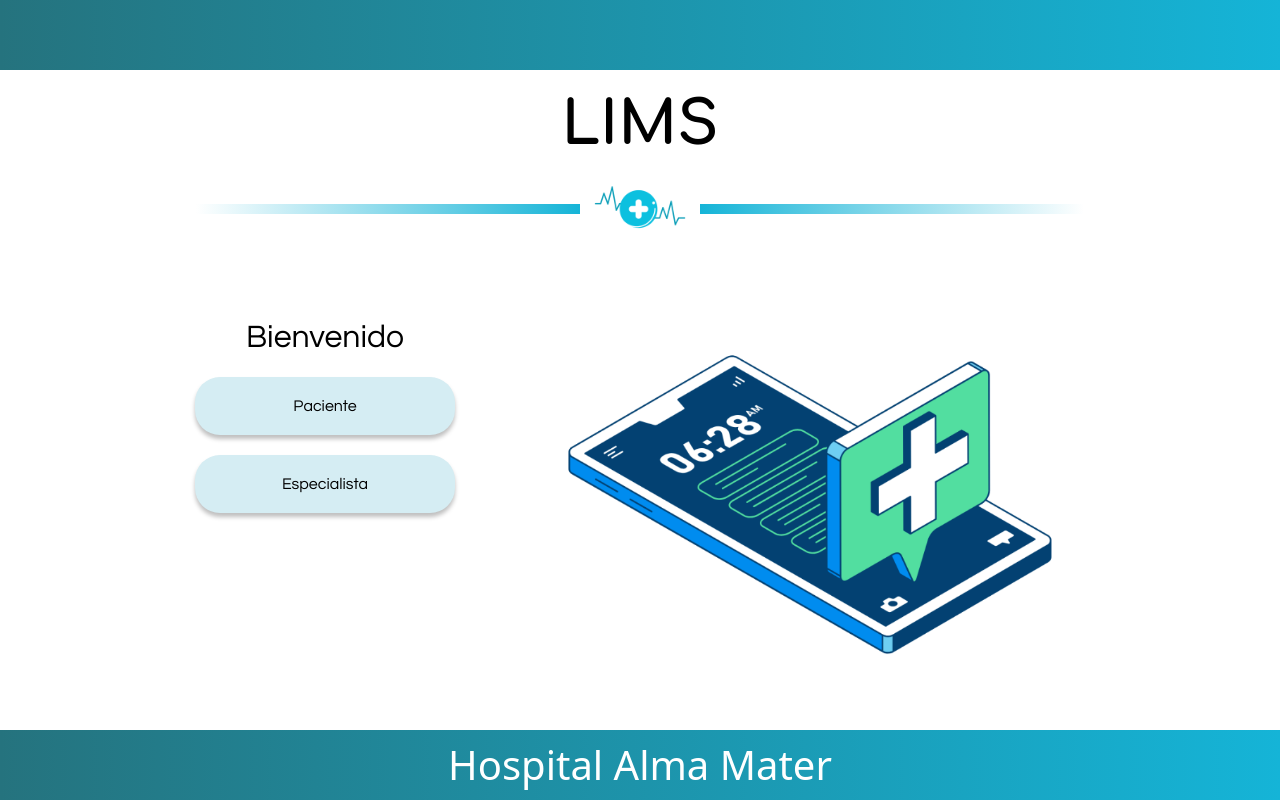
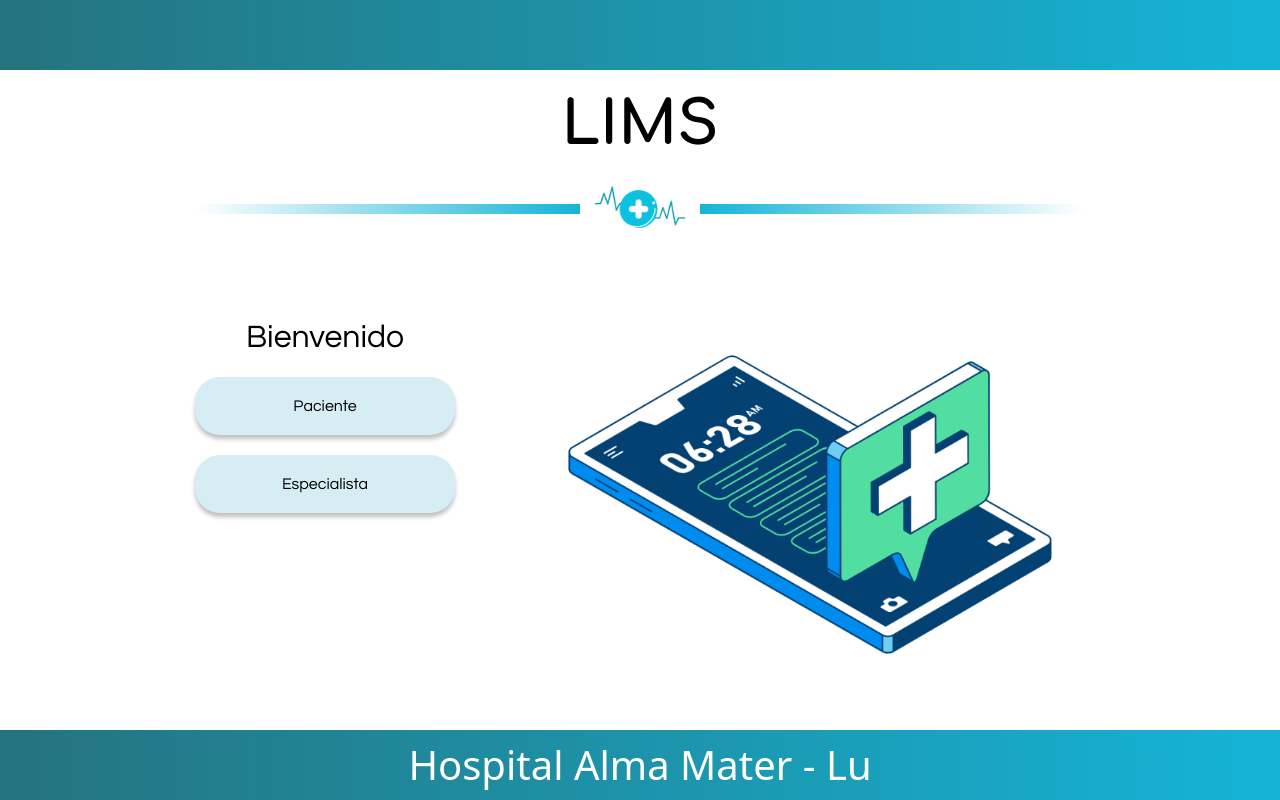
Before and after one commit to imEag/LIS-Web-App, a Vue app in the folder frontend/: page / in a window 1280 px wide. Built offline with nearby package versions, Linux system fonts and the light colour scheme.

Commit message:
cambio de titulo

```diff
--- a/frontend/src/components/AppFooter.vue
+++ b/frontend/src/components/AppFooter.vue
@@ -2,7 +2,7 @@
   <footer>
     <div>
       <p class="footer-text">
-        Hospital Alma Mater
+        Hospital Alma Mater - Lu
       </p>
     </div>
   </footer>
```
